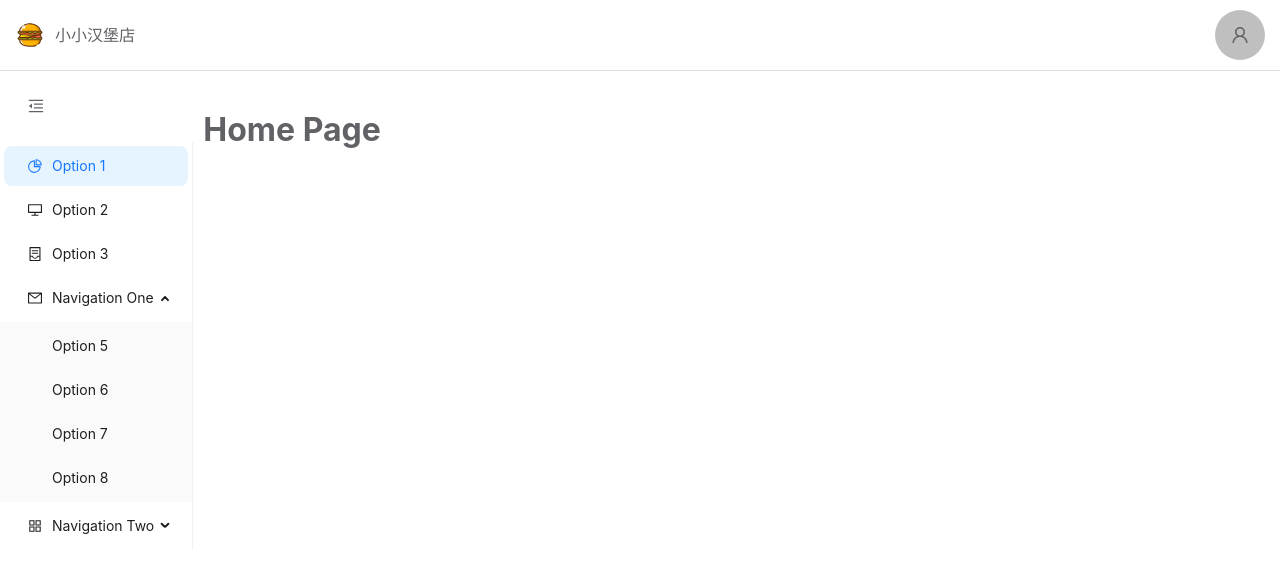
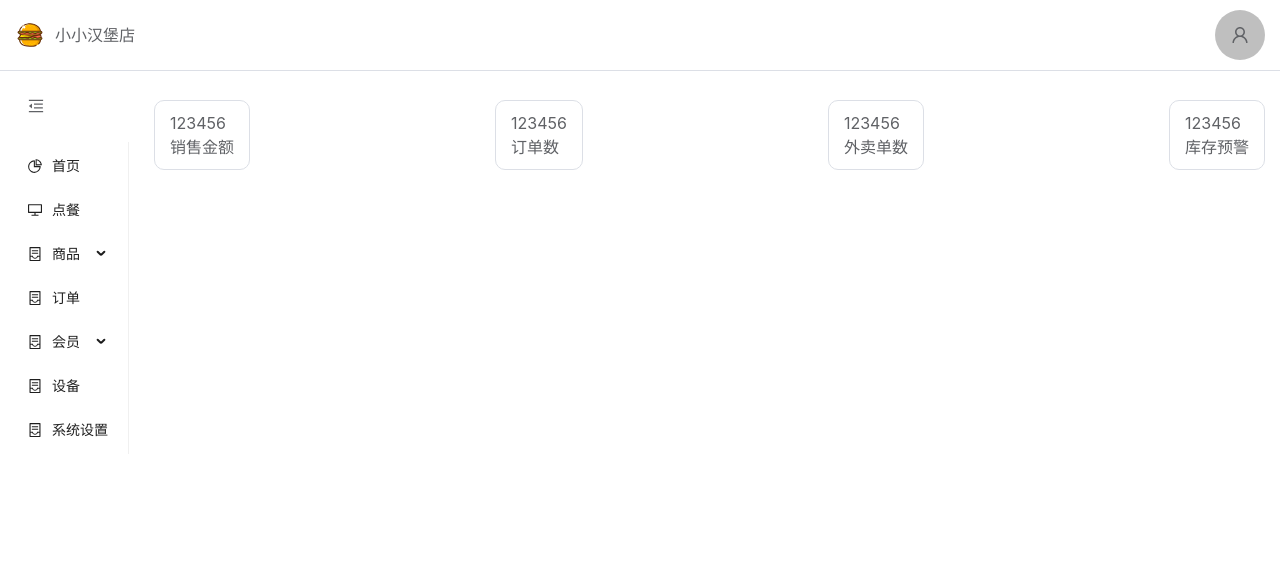
Before and after one commit to ZhangNoName/SunErp, a React (Vite) app in the folder packages/web/: page /home in a window 1280 px wide. Shown: the top 588 px of the page. Built offline with nearby package versions, Linux system fonts and the light colour scheme.

Commit message:
feat初步开发首页

```diff
--- a/packages/web/src/App.css
+++ b/packages/web/src/App.css
@@ -13,5 +13,6 @@
     justify-content: flex-start;
   }
   .layout-main-content {
+    flex: auto;
   }
 }
--- /dev/null
+++ b/packages/web/src/components/chartCard/chartCard.tsx
@@ -0,0 +1,10 @@
+import { FC, useState } from "react";
+import "./chartCard.css";
+
+interface ChartCardProps {}
+
+export const ChartCard: FC<ChartCardProps> = ({}) => {
+  return <div className="chart-card-container"></div>;
+};
+
+export default ChartCard;
--- /dev/null
+++ b/packages/web/src/components/dataCard/dataCard.css
@@ -0,0 +1,9 @@
+.data-card-container {
+  border: 1px solid var(--border-color);
+  border-radius: 1rem;
+  padding: 1rem 1.5rem;
+  display: flex;
+  flex-direction: column;
+  justify-content: flex-start;
+  align-items: stretch;
+}
--- /dev/null
+++ b/packages/web/src/components/dataCard/dataCard.tsx
@@ -0,0 +1,19 @@
+import { FC, useState } from "react";
+import "./dataCard.css";
+
+interface DataCardProps {
+  title: string;
+  data: number | string;
+  className?: string;
+}
+
+export const DataCard: FC<DataCardProps> = ({ title, data, className }) => {
+  return (
+    <div className={"data-card-container " + className}>
+      <div className="data">{data}</div>
+      <div className="title">{title}</div>
+    </div>
+  );
+};
+
+export default DataCard;
--- /dev/null
+++ b/packages/web/src/components/index.ts
@@ -0,0 +1,3 @@
+export * from "./chartCard/chartCard";
+export * from "./dataCard/dataCard";
+export * from "./itemCard/itemCard";
--- /dev/null
+++ b/packages/web/src/components/itemCard/itemCard.tsx
@@ -0,0 +1,10 @@
+import { FC, useState } from "react";
+import "./itemCard.css";
+
+interface ItemCardProps {}
+
+export const ItemCard: FC<ItemCardProps> = ({}) => {
+  return <div className="item-card-container"></div>;
+};
+
+export default ItemCard;
--- a/packages/web/src/layout/side/side.tsx
+++ b/packages/web/src/layout/side/side.tsx
@@ -15,36 +15,42 @@ interface SideMenuProps {}
 type MenuItem = Required<MenuProps>["items"][number];
 
 const items: MenuItem[] = [
-  { key: "1", icon: <PieChartOutlined />, label: "Option 1" },
-  { key: "2", icon: <DesktopOutlined />, label: "Option 2" },
-  { key: "3", icon: <ContainerOutlined />, label: "Option 3" },
+  { key: "home", icon: <PieChartOutlined />, label: "首页" },
+  { key: "oeder", icon: <DesktopOutlined />, label: "点餐" },
   {
-    key: "sub1",
-    label: "Navigation One",
-    icon: <MailOutlined />,
+    key: "item",
+    icon: <ContainerOutlined />,
+    label: "商品",
     children: [
-      { key: "5", label: "Option 5" },
-      { key: "6", label: "Option 6" },
-      { key: "7", label: "Option 7" },
-      { key: "8", label: "Option 8" },
+      { key: "item-price", label: "价格" },
+      { key: "item-combo", label: "套餐" },
+      { key: "item-promot", label: "活动" },
     ],
   },
   {
-    key: "sub2",
-    label: "Navigation Two",
-    icon: <AppstoreOutlined />,
+    key: "sale",
+    icon: <ContainerOutlined />,
+    label: "订单",
+  },
+  {
+    key: "vip",
+    icon: <ContainerOutlined />,
+    label: "会员",
     children: [
-      { key: "9", label: "Option 9" },
-      { key: "10", label: "Option 10" },
-      {
-        key: "sub3",
-        label: "Submenu",
-        children: [
-          { key: "11", label: "Option 11" },
-          { key: "12", label: "Option 12" },
-        ],
-      },
+      { key: "vip-manage", label: "会员管理" },
+      { key: "vip-config", label: "积分设置" },
+      { key: "vip-event", label: "会员活动" },
     ],
+  },
+  {
+    key: "equip",
+    icon: <ContainerOutlined />,
+    label: "设备",
+  },
+  {
+    key: "system",
+    icon: <ContainerOutlined />,
+    label: "系统设置",
   },
 ];
 export const SideMenu: FC<SideMenuProps> = ({}) => {
--- a/packages/web/src/pages/home/homePage.css
+++ b/packages/web/src/pages/home/homePage.css
@@ -0,0 +1,18 @@
+.home-page-container {
+  width: 100%;
+  height: 100%;
+  display: flex;
+  flex-direction: column;
+  justify-content: flex-start;
+  align-items: stretch;
+  gap: 1.5rem;
+  .sum-card-container {
+    display: flex;
+    justify-content: space-between;
+    align-items: center;
+    padding: 1.5rem;
+  }
+  .data-visual-container {
+    flex: auto;
+  }
+}
--- a/packages/web/src/pages/home/homePage.tsx
+++ b/packages/web/src/pages/home/homePage.tsx
@@ -1,12 +1,19 @@
 import { FC, useState } from "react";
 import "./homePage.css";
+import { DataCard } from "@/components";
 
 interface HomePageProps {}
 
 export const HomePage: FC<HomePageProps> = ({}) => {
   return (
     <div className="home-page-container">
-      <h1>Home Page</h1>
+      <div className="sum-card-container">
+        <DataCard title="销售金额" data={123456} />
+        <DataCard title="订单数" data={123456} />
+        <DataCard title="外卖单数" data={123456} />
+        <DataCard title="库存预警" data={123456} />
+      </div>
+      <div className="data-visual-container"></div>
     </div>
   );
 };
```
Also changed, not shown: packages/web/src/components/chartCard/chartCard.css (added), packages/web/src/components/itemCard/itemCard.css (added).
